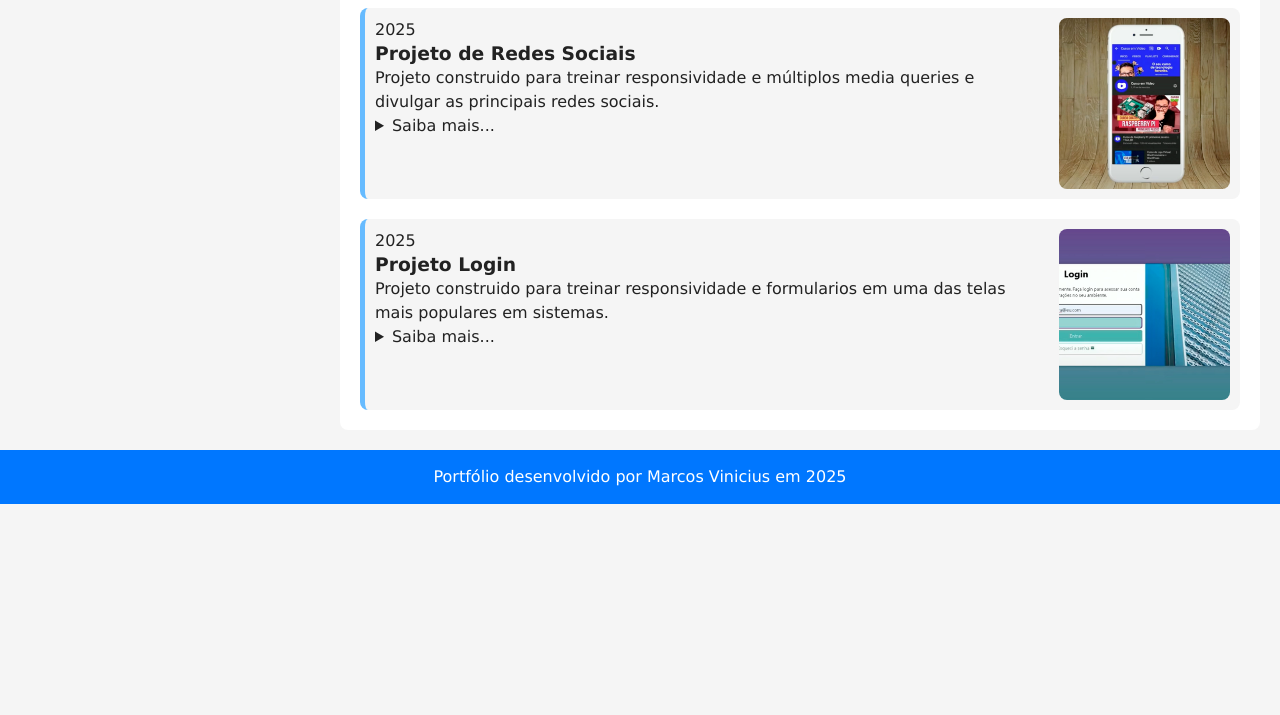
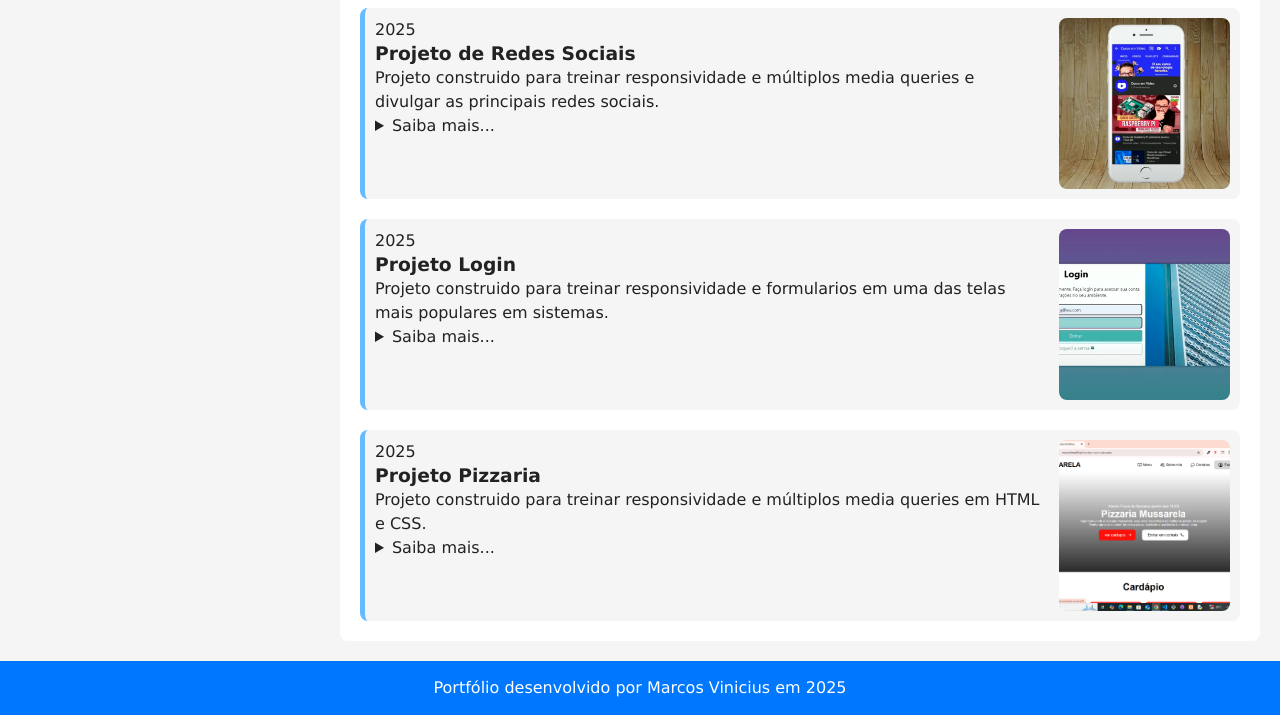
Before and after one commit to MarcosLima06/projeto-portifolio1, a plain HTML site: page index.html in a window 1280 px wide. Shown: the part 2774-3489 px from the top of the page. Before the commit the page ends 3278 px from the top, so only its background shows below. Drawn offline with Linux system fonts and the light colour scheme.

Commit message:
atualizei o repositorio

```diff
--- a/index.html
+++ b/index.html
@@ -333,7 +333,7 @@
                     <div class="curso">
                         <p class="periodo">2025</p>
                         <h3 class="instituicao"> Curso em Video</h3>
-                        <p class="titulacao">PHP (40 Hrs - Cursando)</p>
+                        <p class="titulacao">PHP (40 Hrs - Completo Básico)</p>
 
                     </div>
 
@@ -457,7 +457,35 @@
                     </div>
 
 
+                    <div class="projeto"><!--Projeto 6-->
+                        <img src="imagens/projeto-06-pizzaria.png" alt="projeto 1" class="foto">
+
+                        <div class="projeto-info">
+                            <p class="periodo">2025</p>
+                            <h3 class="titulo">Projeto Pizzaria</h3>
+                            <p>Projeto construido para treinar responsividade e múltiplos media queries em HTML e CSS.</p>
+                            <details class="descrição">
+                                <summary>Saiba mais...</summary>
+                                <p>O site da pizzaria foi desenvolvido utilizando HTML e CSS, com foco em um design moderno, simples e totalmente responsivo. Ele se adapta automaticamente a diferentes tamanhos de tela, como celulares, tablets e computadores, garantindo uma boa experiência para o usuário. O layout apresenta o cardápio de pizzas, informações de contato, localização e destaques promocionais, com cores atrativas e navegação intuitiva para facilitar os pedidos.
+
+                                    <p><a href="https://marcoslima06.github.io/projeto-pizzaria/" target="_blank"> Clique Aqui Para Acessar o Projeto</a></p>
+                                </p>
+                            </details>
+
+                        </div>
+                    </div>
+
+
                 </div>
+
+
+
+
+
+
+
+
+
 
 
             </article><!--Fim article-projetos-->
```
Also changed, not shown: imagens/projeto-06-pizzaria.png (added).
